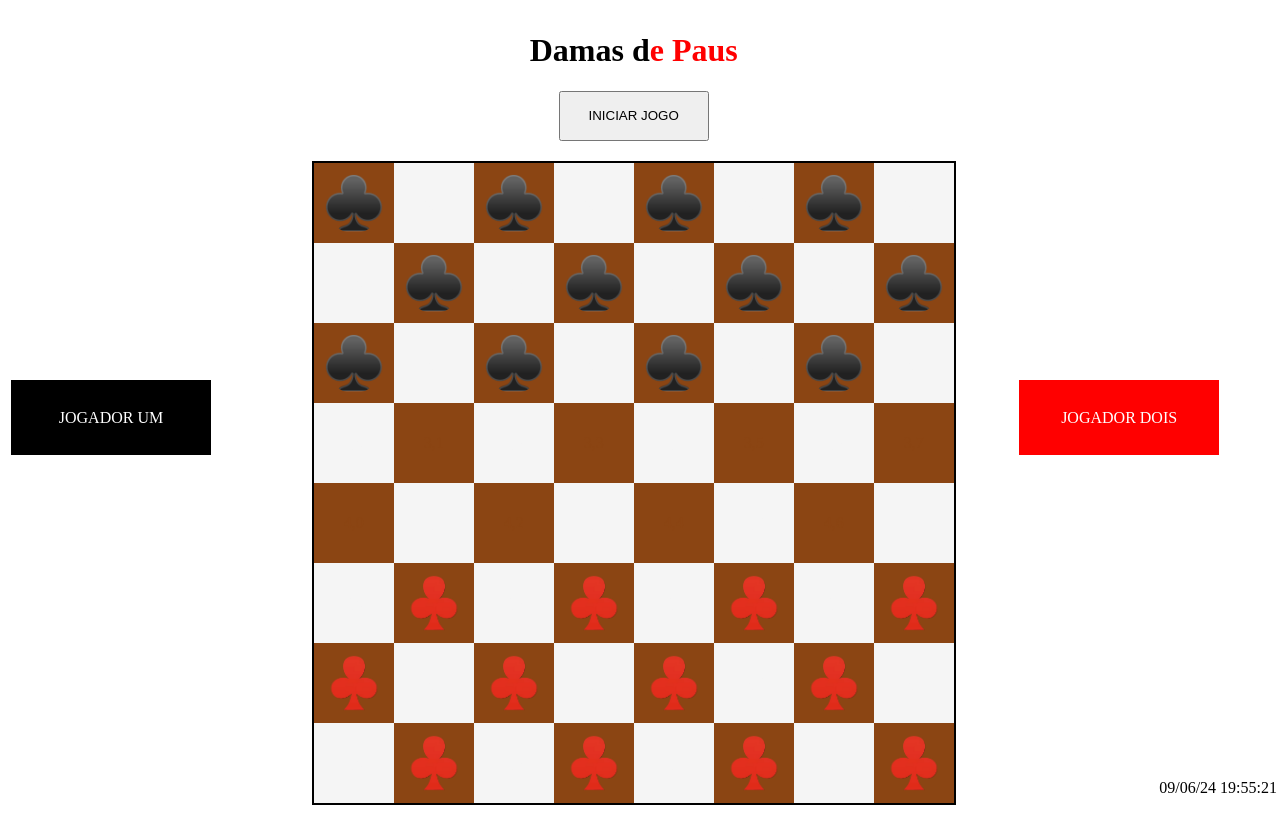
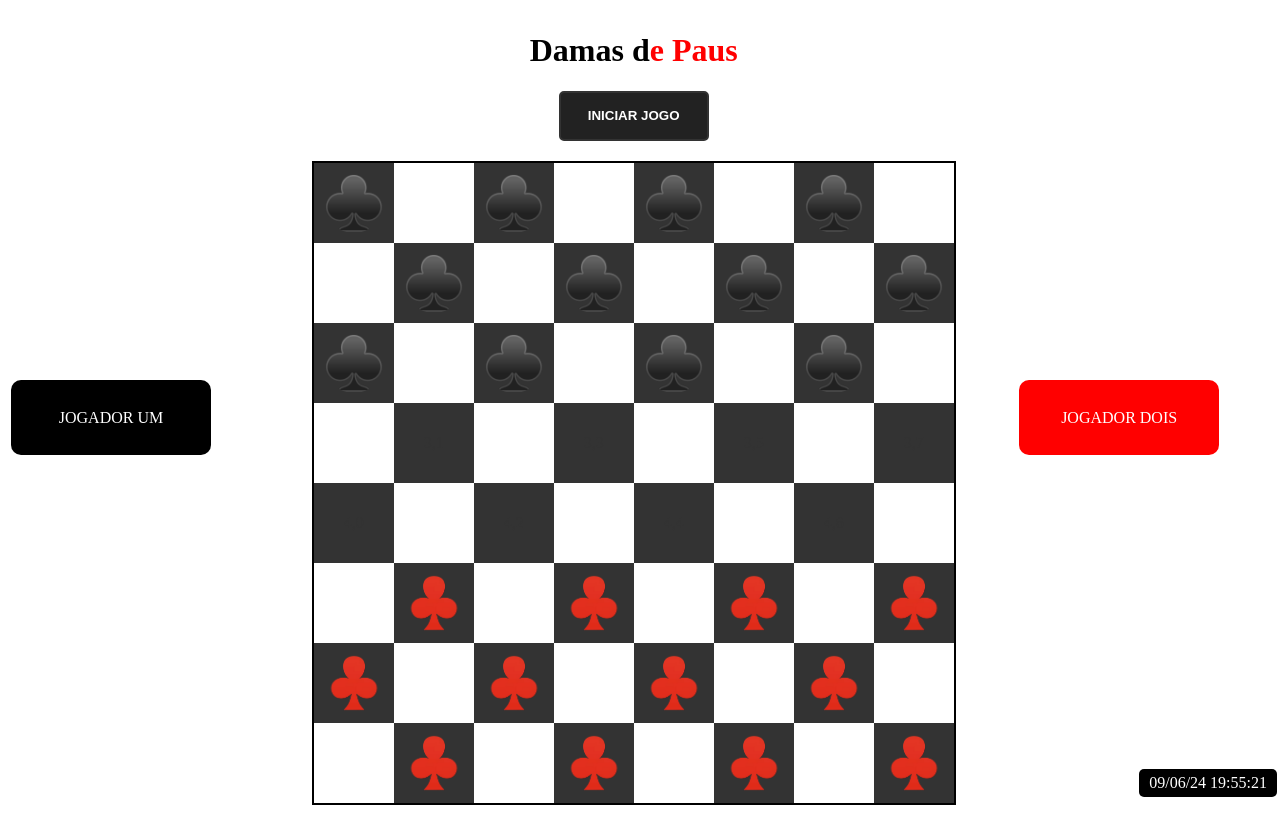
Before and after one commit to joaopepe10/dama-de-paus, a PHP site: page / in a window 1280 px wide. Run offline with PHP 8.4, Linux system fonts and the light colour scheme.

Commit message:
Alterar style

```diff
--- a/horario.js
+++ b/horario.js
@@ -1,20 +1,18 @@
 function atualizaHorario() {
-    var xhr = new XMLHttpRequest();
-    var url = "horario.php"
+    var request = new XMLHttpRequest();
+    var url = "horario.php";
 
-    xhr.open("GET", url, true);
+    request.open("GET", url, true);
 
-    xhr.onreadystatechange = function() {
-        if (xhr.readyState == 3) {
-            console.log('Carregando o conteúdo');
-        }
-        if (xhr.readyState == 4) {
+    request.onreadystatechange = function() {
+        if (request.readyState == 4) {
+            console.log('Conteúdo carregado');
             var div_horario = document.getElementById("horario");
-            div_horario.innerHTML = xhr.responseText;
+            div_horario.innerHTML = request.responseText;
         }
     };
 
-    xhr.send(null);
+    request.send(null);
 }
 
 setInterval(atualizaHorario, 1000);
--- a/style.css
+++ b/style.css
@@ -5,19 +5,30 @@ table {
 button {
     width: 150px;
     height: 50px;
+    background-color: #222;
+    color: white;
+    border: 2px solid #333;
+    border-radius: 5px;
+    font-weight: bold;
+    transition: background-color 0.3s ease;
+}
+
+button:hover {
+    background-color: #444;
 }
 
 .posicao {
     position: absolute;
     align-items: center;
 }
+
 /* Estilizando o tabuleiro */
 #tabuleiro {
     display: grid;
     grid-template-columns: repeat(8, 1fr);
     width: 640px;
     height: 640px;
-    border: 2px solid black;
+    border: 2px solid #000;
     margin: 20px auto;
 }
 
@@ -31,13 +42,13 @@ button {
 }
 
 .preta {
-    background-color: #8B4513;
-    color: #8B4513;
+    background-color: #333;
+    color: #333;
 }
 
 .branca {
-    background-color: #F5F5F5;
-    color: #F5F5F5;
+    background-color: #FFF;
+    color: #FFF;
 }
 
 /* Estilizando as peças */
@@ -59,8 +70,9 @@ button {
 .peca.preta {
     background-image: url('paus preto.jpg');
 }
+
 .peca.selecionada {
-    border: solid green 5px;
+    border: solid #F00 5px;
 }
 
 #jogador1 {
@@ -69,8 +81,9 @@ button {
     align-items: center;
     width: 200px;
     height: 75px;
-    background-color: black;
-    color: white;
+    background-color: #000;
+    color: #FFF;
+    border-radius: 10px;
 }
 
 #jogador2 {
@@ -79,16 +92,21 @@ button {
     align-items: center;
     width: 200px;
     height: 75px;
-    background-color: red;
-    color: white;
+    background-color: #F00;
+    color: #FFF;
+    border-radius: 10px;
 }
 
 .jogadorSelecionado {
-    border: 15px solid green;
+    border: 15px solid #00FF00;
 }
 
 #horario {
     position: fixed;
-	bottom: 3px;
-	right: 3px;
+    bottom: 3px;
+    right: 3px;
+    background-color: #000;
+    color: #FFF;
+    padding: 5px 10px;
+    border-radius: 5px;
 }
```
